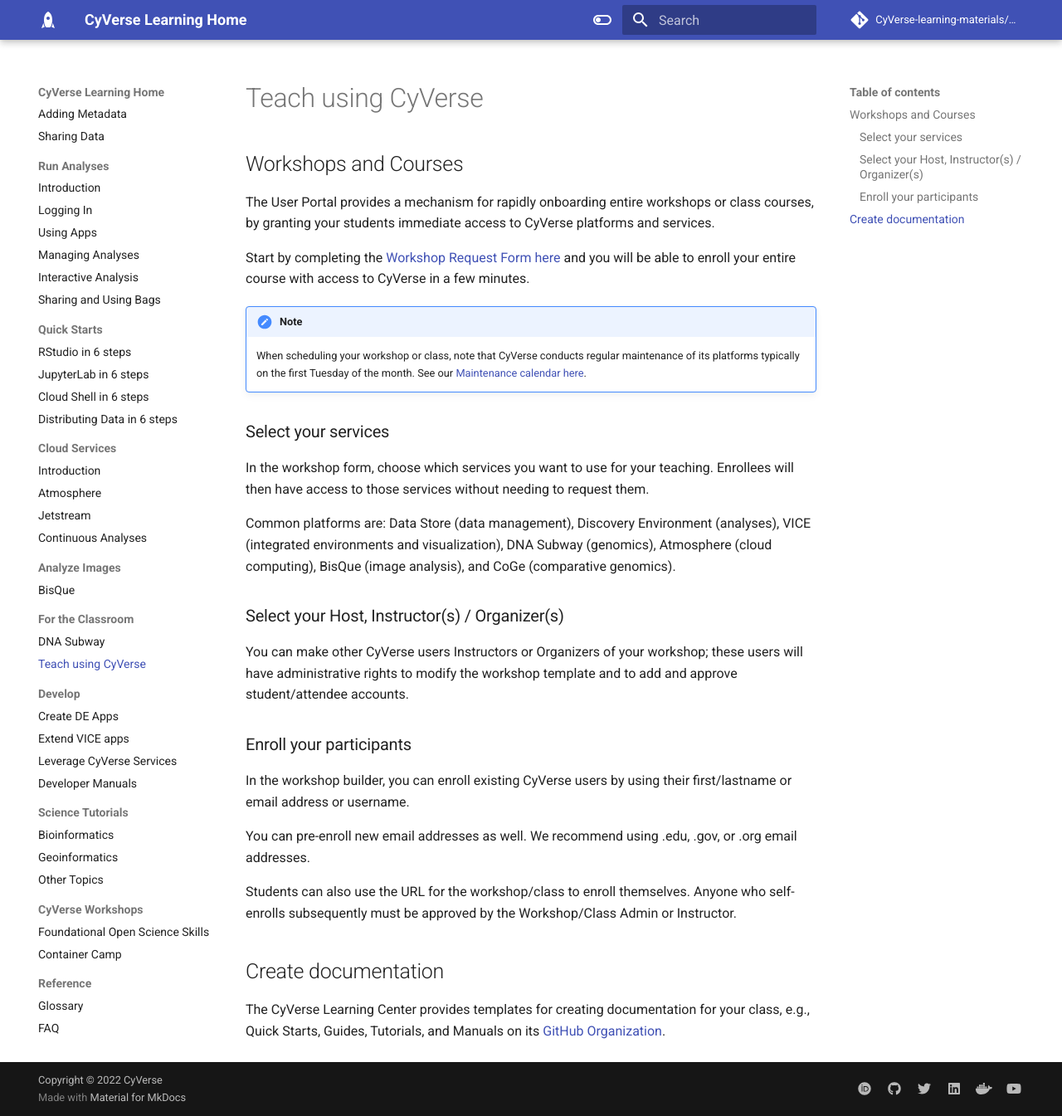
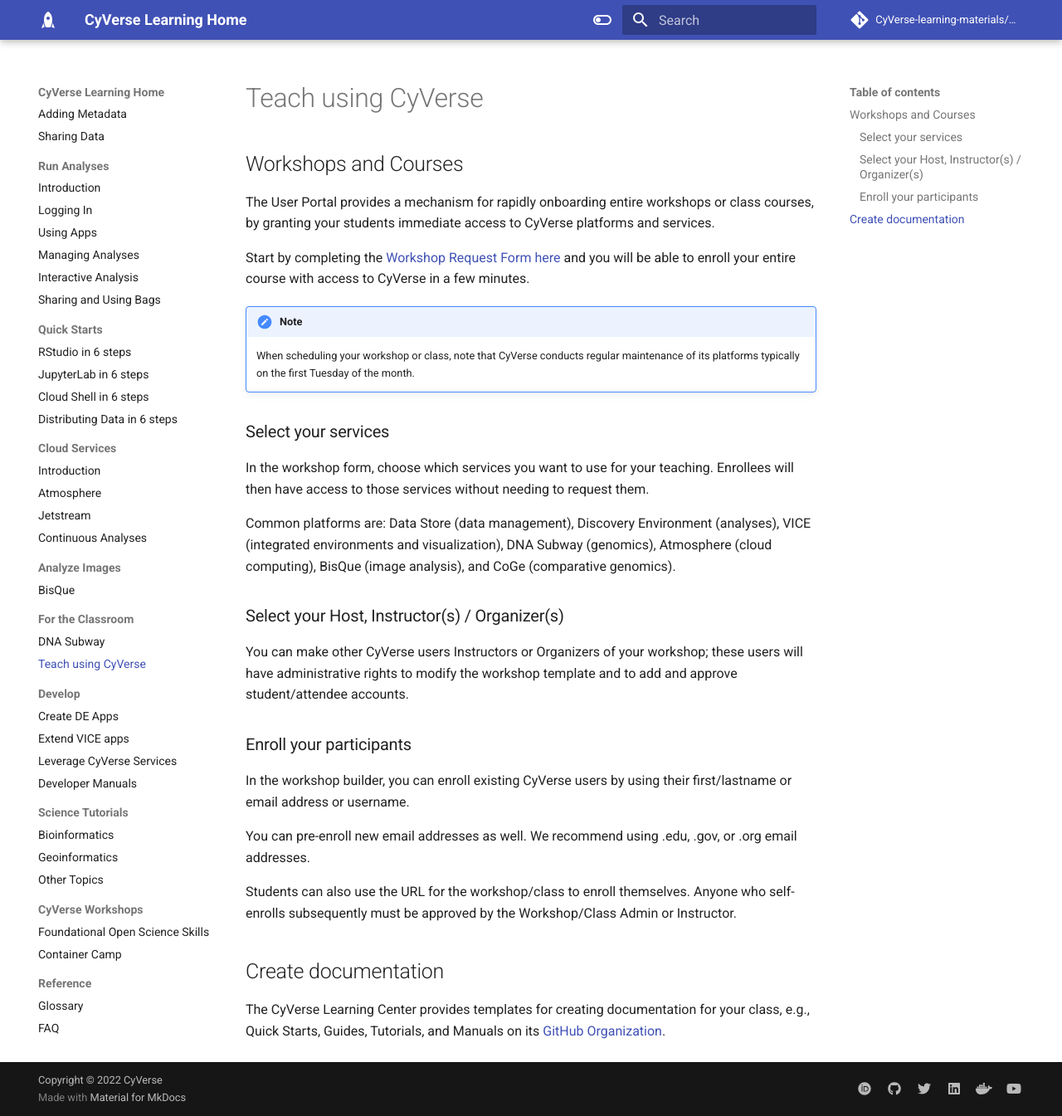
Before and after one commit to CyVerse-learning-materials/learning-materials-home, an MkDocs documentation site: the page built from docs/vice/teaching_vice.md, in a window 1280 px wide and 1345 px high. Shown: the whole window at 83% size. Built offline with MkDocs 1.6.1 and Material for MkDocs 9.7.7, drawn with Linux system fonts in a browser that asks for light colours; some web fonts are replaced; a script that is not in the unit is left out; comment, search, counter and statistics services are not loaded.

Commit message:
formatting

```diff
--- a/docs/vice/teaching_vice.md
+++ b/docs/vice/teaching_vice.md
@@ -8,7 +8,7 @@
 
 !!! Note
 
-    When scheduling your workshop or class, note that CyVerse conducts regular maintenance of its platforms typically on the first Tuesday of the month. See our [Maintenance calendar here](https://cyverse.org/maintenance){_target=_blank}.
+    When scheduling your workshop or class, note that CyVerse conducts regular maintenance of its platforms typically on the first Tuesday of the month.
 
 
 ### Select your services
```
